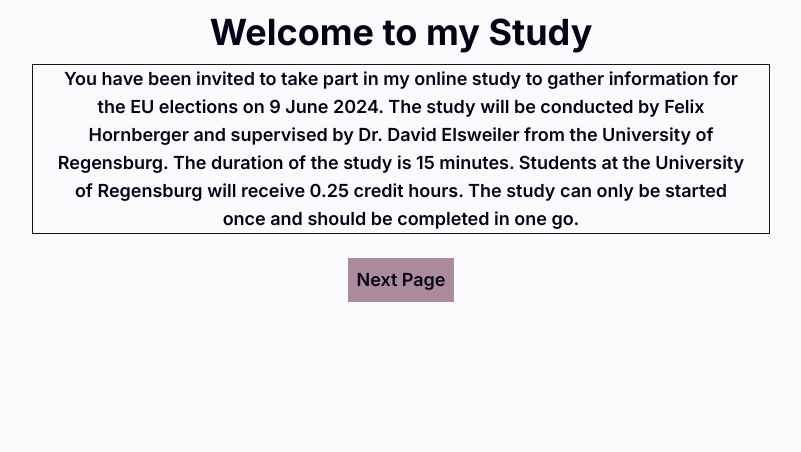
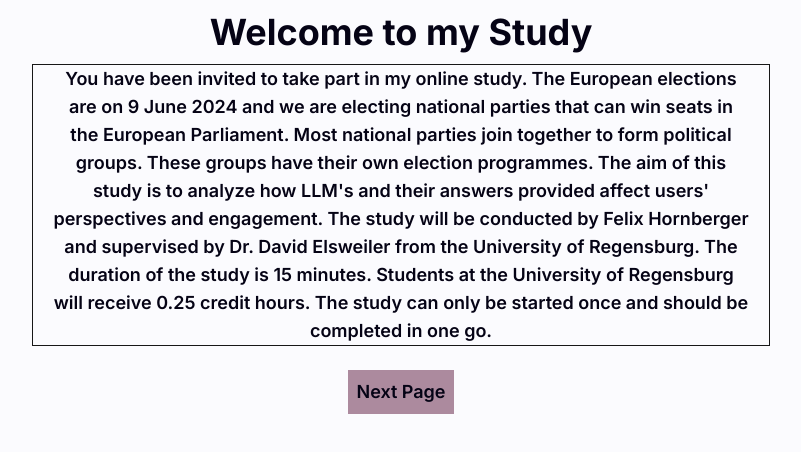
Before and after one commit to FelixHornberger/quote-and-vote, a Next.js app: page / in a window 1280 px wide. Shown: the top 452 px of the page, without its empty margins (239-1040 px from the left). Built offline with nearby package versions, Linux system fonts and the light colour scheme.

Commit message:
Base page intro text changed

```diff
--- a/app/page.tsx
+++ b/app/page.tsx
@@ -10,7 +10,10 @@ export default function Home() {
         <div className="px-5 flex justify-center">
           <div className="task-box mb-3 max-w-prose place-items-center px-5 border border-neutral-900">
               <p className="text-center">
-                You have been invited to take part in my online study to gather information for the EU elections on 9 June 2024.
+                You have been invited to take part in my online study.
+                The European elections are on 9 June 2024 and we are electing national parties that can win seats in the European Parliament.
+                Most national parties join together to form political groups. These groups have their own election programmes.
+                The aim of this study is to analyze how LLM&apos;s and their answers provided affect users&apos; perspectives and engagement.
                 The study will be conducted by Felix Hornberger and supervised by Dr. David Elsweiler from the University of Regensburg.
                 The duration of the study is 15 minutes. Students at the University of Regensburg will receive 0.25 credit hours.
                 The study can only be started once and should be completed in one go.
```
